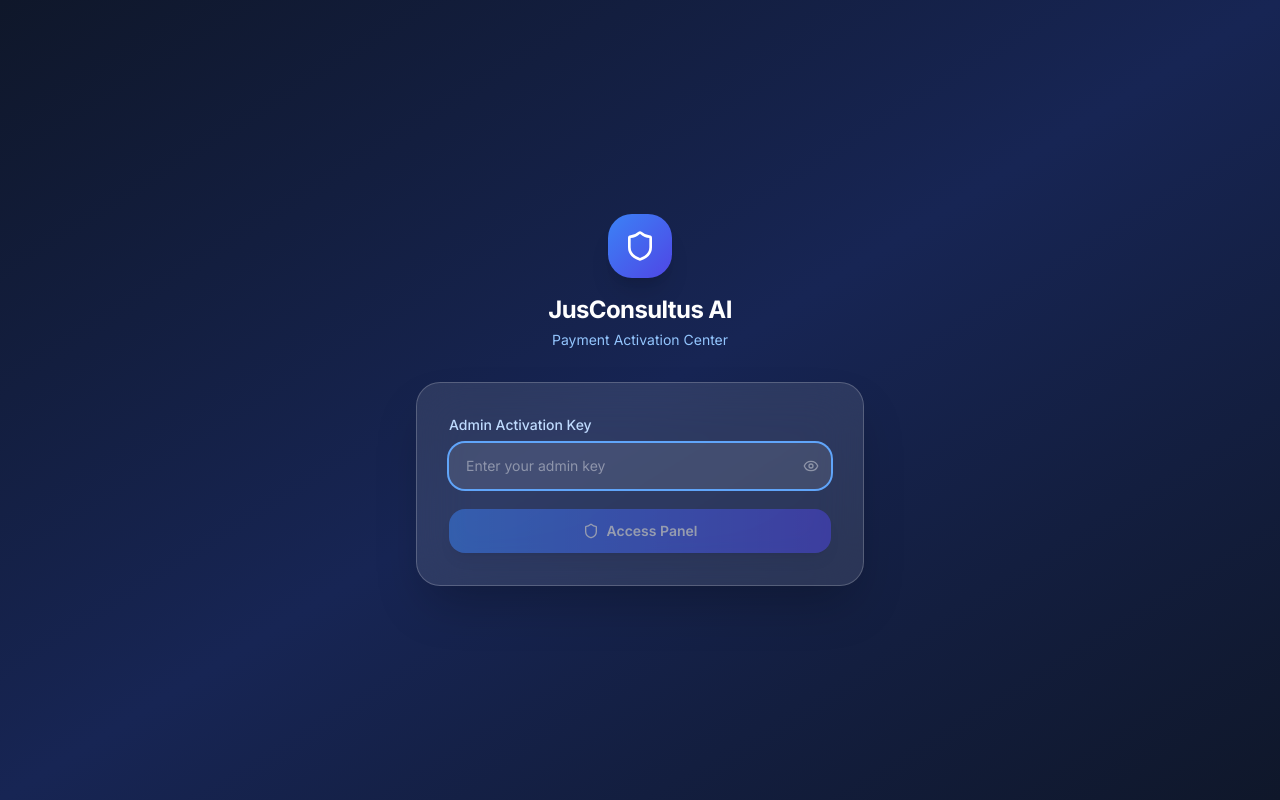
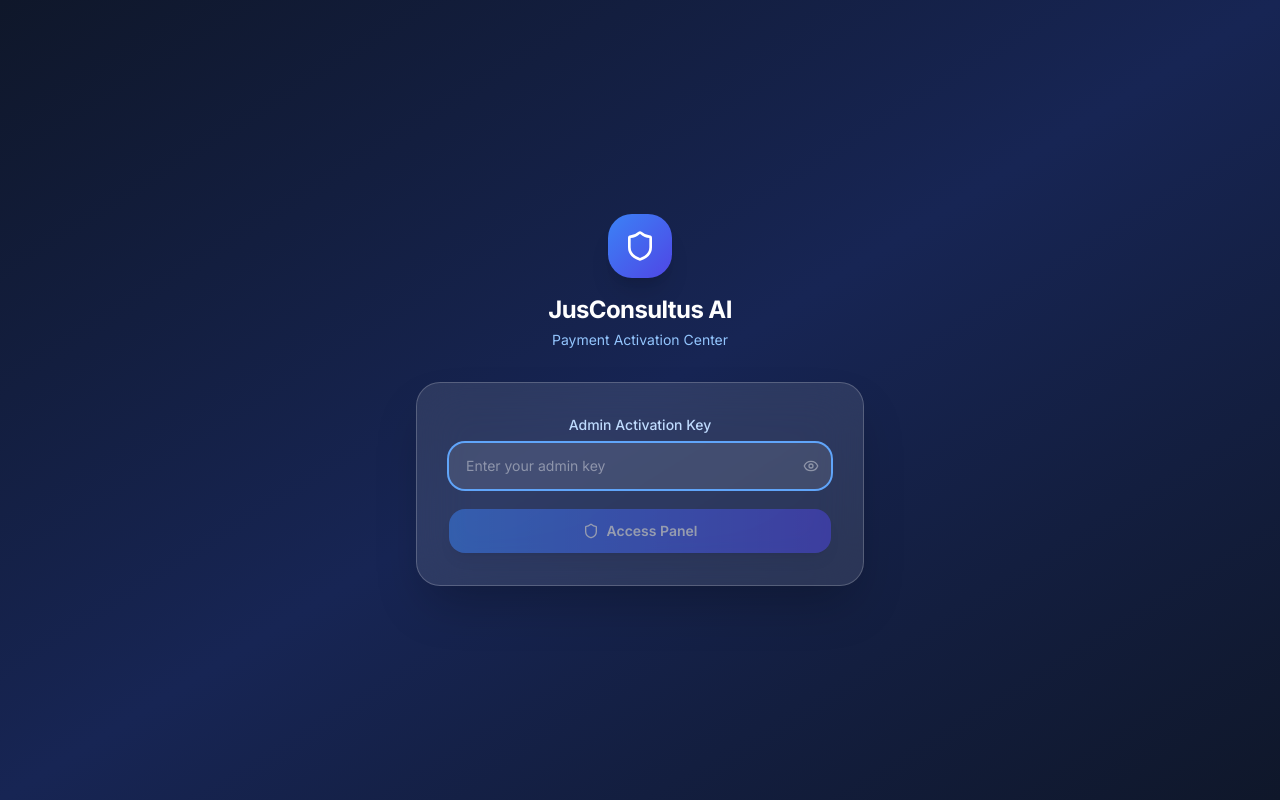
Before and after one commit to jusconsultusai/legalresearch.ai, a Next.js app: page /admin/activate in a window 1280 px wide. Built offline with nearby package versions, Linux system fonts and the light colour scheme.

Commit message:
Admin: center Admin Activation Key label in activate panel

```diff
--- a/src/app/admin/activate/page.tsx
+++ b/src/app/admin/activate/page.tsx
@@ -192,9 +192,9 @@ export default function AdminActivatePage() {
           <div className="bg-white/10 backdrop-blur-xl rounded-2xl border border-white/20 shadow-2xl p-8">
             <form onSubmit={handleLogin} className="space-y-5">
               <div>
-                <label className="block text-sm font-medium text-blue-200 mb-2">
-                  Admin Activation Key
-                </label>
+                <label className="block text-sm font-medium text-blue-200 mb-2 text-center w-full">
+                    Admin Activation Key
+                  </label>
                 <div className="relative">
                   <input
                     type={showKey ? "text" : "password"}
```
